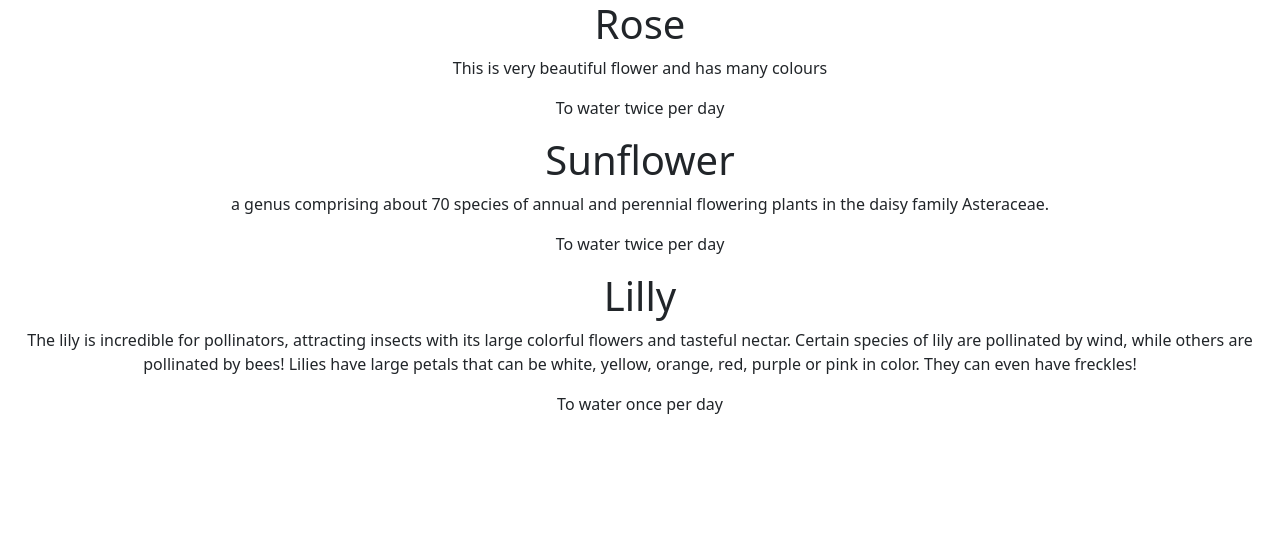
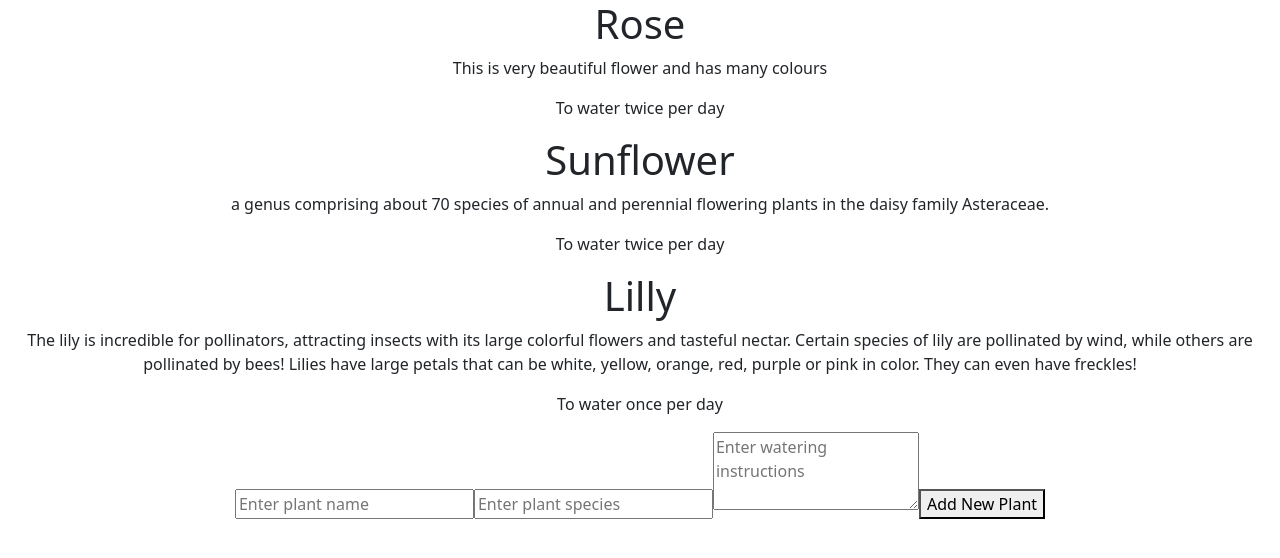
Before and after one commit to manijehshirzadeh/plants-react-app, a React (Create React App) app: page / in a window 1280 px wide. Shown: the top 558 px of the page. Built offline with nearby package versions, Linux system fonts and the light colour scheme.

Commit message:
the AddNewPlant component was created. inside it a form with three input fields are created. on form submitting the new plant is added to the App state.

```diff
--- /dev/null
+++ b/src/AddNewPlant.js
@@ -0,0 +1,52 @@
+import { useState } from "react";
+
+function AddNewPlant(props) {
+  //   console.log(props);
+  const [name, setName] = useState("");
+  const [species, setSpecies] = useState("");
+  const [instruction, setInstruction] = useState("");
+
+  const handleNameChange = (e) => {
+    setName(e.target.value);
+  };
+
+  const handleSpeciesChange = (e) => {
+    setSpecies(e.target.value);
+  };
+  const handleInstruction = (e) => {
+    setInstruction(e.target.value);
+  };
+
+  const handleSubmit = (e) => {
+    e.preventDefault();
+    let newPlant = { name: name, species: species, instruction: instruction };
+    props.onAdd(newPlant);
+    console.log({ name: name, species: species, instruction: instruction });
+  };
+
+  return (
+    <form onSubmit={handleSubmit}>
+      <input
+        type="text"
+        placeholder="Enter plant name"
+        value={name}
+        onChange={handleNameChange}
+      />
+      <input
+        type="text"
+        placeholder="Enter plant species"
+        value={species}
+        onChange={handleSpeciesChange}
+      />
+      <textarea
+        type="text"
+        placeholder="Enter watering instructions"
+        rows="3"
+        value={instruction}
+        onChange={handleInstruction}
+      />
+      <button type="submit">Add New Plant</button>
+    </form>
+  );
+}
+export default AddNewPlant;
--- a/src/App.js
+++ b/src/App.js
@@ -1,6 +1,7 @@
 import { useState } from "react";
 import "./App.css";
 import Plant from "./Plant";
+import AddNewPlant from "./AddNewPlant";
 
 let initialPlantsList = [
   {
@@ -23,7 +24,13 @@ let initialPlantsList = [
 ];
 
 function App() {
-  const [plantsList] = useState(initialPlantsList);
+  const [plantsList, setPlantsList] = useState(initialPlantsList);
+  const handleAdd = (newPlant) => {
+    console.log(newPlant);
+    let newPlantsList = [...plantsList, newPlant];
+    console.log(newPlantsList);
+    setPlantsList(newPlantsList);
+  };
   return (
     <div className="App">
       {plantsList.map((plant) => (
@@ -34,6 +41,7 @@ function App() {
           instruction={plant.instruction}
         />
       ))}
+      <AddNewPlant onAdd={(newPlant) => handleAdd(newPlant)} />
     </div>
   );
 }
```
